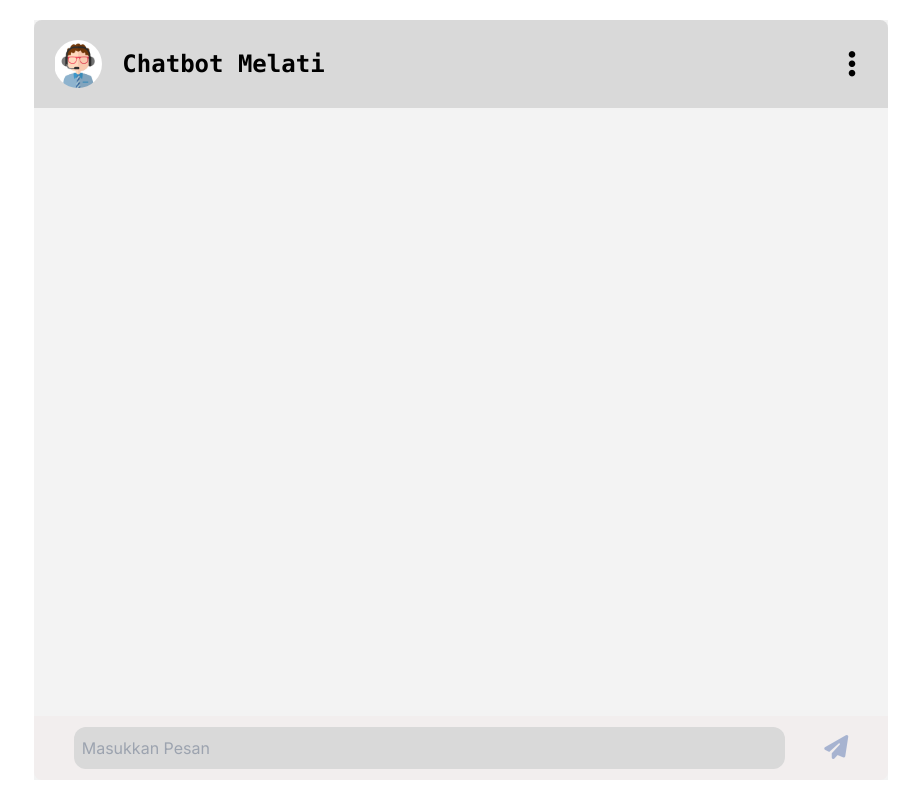
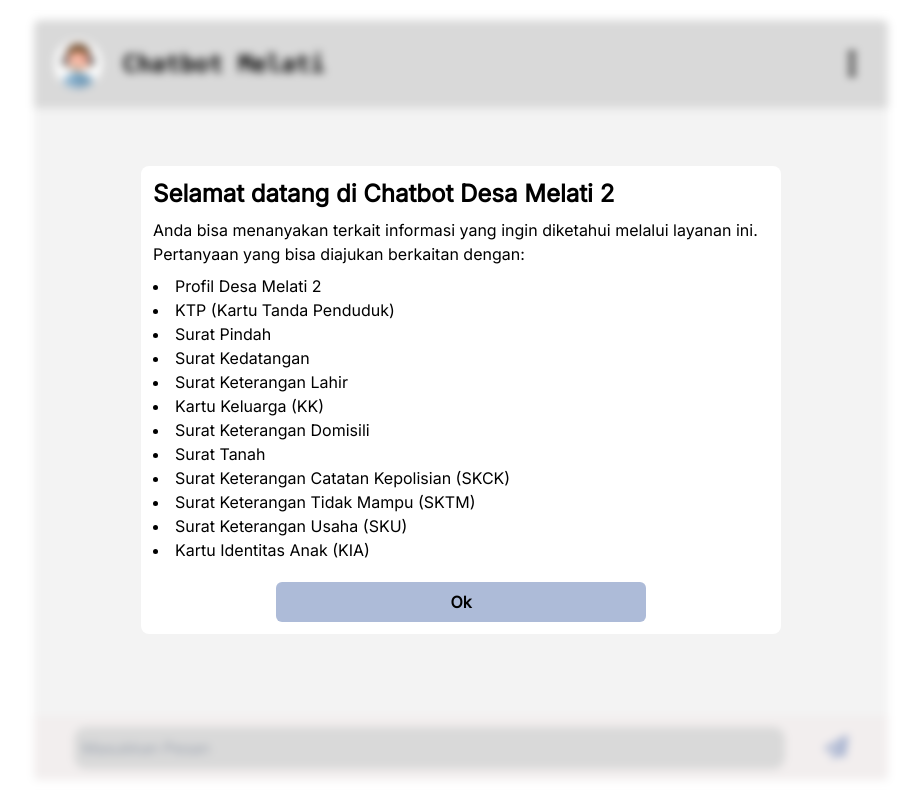
Before and after one commit to Syaipuddin/rlb-chatbot-ui, a Next.js app: page / in a window 1280 px wide. Shown: the whole page, without its empty margins (179-1100 px from the left). Built offline with nearby package versions, Linux system fonts and the light colour scheme; no server answers.

Commit message:
edit view, delete token, migrate to session and add alert

```diff
--- a/app/page.tsx
+++ b/app/page.tsx
@@ -1,10 +1,11 @@
 "use client"
 
-import React, { useEffect } from "react";
+import React, { ReactNode, useEffect } from "react";
 import { ReactElement } from "react";
 import avatar from '../assets/img/avatar.png';
 import Image from "next/image";
-
+import { setLazyProp } from "next/dist/server/api-utils";
+import DOMPurify from 'dompurify';
 const baseUrl : string = 'https://geographical-carlota-udinify-f6ff8f77.koyeb.app';
 // const baseUrl : string = "http://127.0.0.1:5000";
 
@@ -31,8 +32,27 @@ export default function Home() {
   const [input, setInput] = React.useState<string>();
   const [isSend, setIsSend] = React.useState<Boolean>(false);
   const [isUpdate, setIsUpdate] = React.useState(false);
+  const [isAlert, setIsAlert] = React.useState(true);
+  const [topicList, setTopicList] = React.useState<Array<String>>([
+      "Profil Desa Melati 2",
+      "KTP (Kartu Tanda Penduduk)",
+      "Surat Pindah",
+      "Surat Kedatangan",
+      "Surat Keterangan Lahir",
+      "Kartu Keluarga (KK)",
+      "Surat Keterangan Domisili",
+      "Surat Tanah",
+      "Surat Keterangan Catatan Kepolisian (SKCK)",
+      "Surat Keterangan Tidak Mampu (SKTM)",
+      "Surat Keterangan Usaha (SKU)",
+      "Kartu Identitas Anak (KIA)"
+  ]);
 
   useEffect(()=> {
+
+    if(!sessionStorage.getItem('roomId')) {
+      sessionStorage.setItem('roomId', makeid(5))
+    }
 
     if (input && isSend) {
       submitChat(input);
@@ -48,7 +68,7 @@ export default function Home() {
 
   }, [isSend, isUpdate])
 
-  function makeid(length: number) {
+  function makeid(length: number) : string {
     let result = '';
     const characters = 'ABCDEFGHIJKLMNOPQRSTUVWXYZabcdefghijklmnopqrstuvwxyz0123456789';
     const charactersLength = characters.length;
@@ -64,7 +84,7 @@ export default function Home() {
 function chatBoxUser(e : chatObject): ReactElement {
 
   return (
-    <div key={e.id} className="ms-auto h-fit max-w-72 md:max-w-80 bg-secondary p-2 me-3 rounded-md">
+    <div key={e.id} className="ms-auto h-fit max-w-[80vw] md:max-w-[35vw]  bg-secondary p-2 me-3 rounded-md">
         <p className="w-full bg-blue md:text-xl">{e.msg}</p>
     </div>
   )
@@ -92,6 +112,8 @@ function chatboxTarget( e : chatObject, index: number ) {
     }, 5000);
   }
 
+  const sanitizedMsg = DOMPurify.sanitize(e.msg);
+
   const tickElement = (
     <div className="h-fit bg-bubble-main p-2 rounded-md cursor-pointer">
       <i className="text-md fa fa-square-check text-green-600"></i>
@@ -104,9 +126,9 @@ function chatboxTarget( e : chatObject, index: number ) {
   );
 
   return (
-    <div key={e.id} className="relative flex gap-2 ms-4 max-w-[80vw] md:max-w-[30vw]">
+    <div key={e.id} className="relative flex gap-2 ms-4 max-w-[80vw] md:max-w-[35vw]">
       <div className="h-fit w-fit bg-bubble-main p-2 rounded-md">
-        <p className="w-full bg-blue md:text-xl">{e.msg}</p>
+        <p className="w-full bg-blue md:text-xl" dangerouslySetInnerHTML={{ __html: sanitizedMsg }} />
       </div>
       {e.isCopy ? tickElement : copyElement}
       {/* {isCopy ? copiedAlert() : false} */}
@@ -115,17 +137,13 @@ function chatboxTarget( e : chatObject, index: number ) {
 }
 
   async function getChat() {
-    const roomId = localStorage.getItem('roomId');
-    if (!roomId) {
-      const roomId = makeid(5);
-      localStorage.setItem('roomId', roomId);
-    }
+
     const response = await fetch(`${baseUrl}/get-chat`, {
       method : 'POST',
       headers: {
         'Content-Type': 'application/json',
       },
-      'body': JSON.stringify({'roomId': roomId})
+      'body': JSON.stringify({'roomId': sessionStorage.getItem('roomId')})
     })
 
     if (response.ok) {
@@ -156,19 +174,12 @@ function chatboxTarget( e : chatObject, index: number ) {
   async function submitChat(text: String | undefined) {
     console.log("Saya ke submit!")
 
-    const roomId = localStorage.getItem('roomId');
-
-    if (!roomId) {
-      const roomId = makeid(5);
-      localStorage.setItem('roomId', roomId);
-    }
-
     const response = await fetch(`${baseUrl}/ask`, {
       'method': 'POST',
       headers: {
         'Content-Type': 'application/json',
       },
-      'body': JSON.stringify({'msg': text, 'roomId': roomId})
+      'body': JSON.stringify({'msg': text, 'roomId': sessionStorage.getItem('roomId')})
     });
     setInput("");
 
@@ -229,8 +240,36 @@ function chatboxTarget( e : chatObject, index: number ) {
     )
   }
 
+  function Alert() {
+
+    const list : Array<ReactNode>  = topicList.map((e : String) => {
+      return (
+        <li>{e}</li>
+      )
+    })
+
+    return (
+      <div className="absolute w-full h-full z-50 flex flex-col justify-center items-center backdrop-blur-sm">
+        <div className="w-5/6 md:w-3/6 h-fit bg-white rounded-lg p-3 flex flex-col gap-2">
+          <p className="text-2xl font-semibold">Selamat datang di Chatbot Desa Melati 2</p>
+          <p className="block">Anda bisa menanyakan terkait informasi yang ingin diketahui melalui layanan ini. Pertanyaan yang bisa diajukan berkaitan dengan:</p>
+          <div className="">
+            {list}
+          </div>
+          <div onClick={(e)=> {
+            setIsAlert(!isAlert);
+          }} className="w-3/5 h-fit bg-secondary p-2 font-semibold mx-auto rounded-md mt-3 cursor-pointer">
+            <p className="w-fit mx-auto caret-transparent">Ok</p>
+          </div>
+        </div>
+      </div>
+    )
+  }
+
   return (
     <main className="flex w-screen h-screen flex-col items-center">
+
+      {isAlert && <Alert />}
       <div className="z-10 w-full min-h-1/5 flex fixed top-0 items-center justify-between font-mono text-sm bg-main md:bg-bubble-main gap-5 p-5 md:w-4/6 lg:mt-5 lg:rounded-t-lg">
         <div className="profile-photo w-12 h-12 md:w-18 md:h-18 overflow-hidden rounded-full relative" >
           <Image className="object-contain" fill src={avatar.src} alt="profile-picture" />
--- a/package.json
+++ b/package.json
@@ -11,6 +11,7 @@
   "dependencies": {
     "@fortawesome/fontawesome-svg-core": "^6.5.2",
     "@fortawesome/react-fontawesome": "^0.2.2",
+    "dompurify": "^3.1.6",
     "next": "14.2.4",
     "react": "^18",
     "react-dom": "^18",
```
Also changed, not shown: 1 other file (tests, documents, lock files or other folders).
